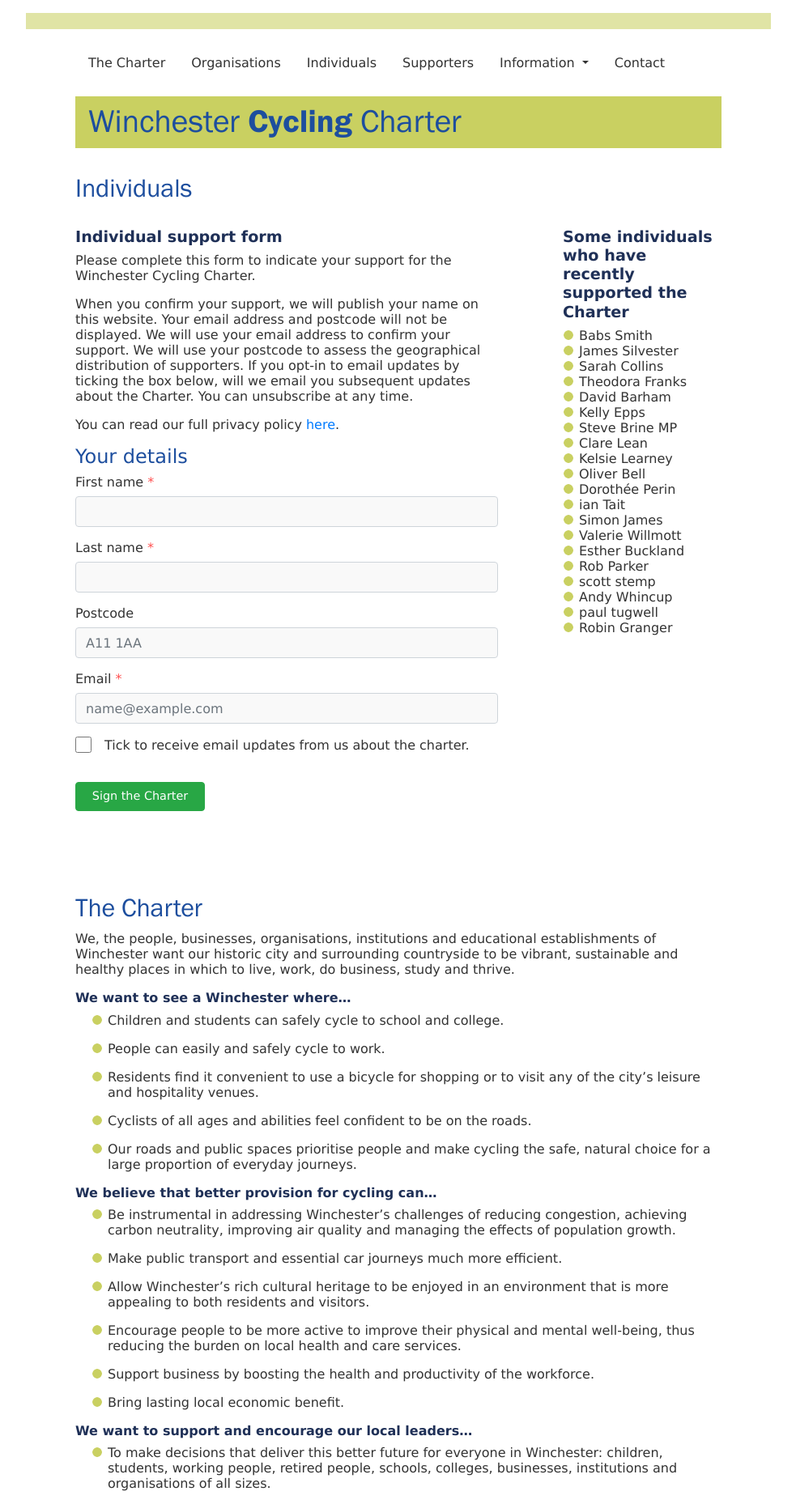
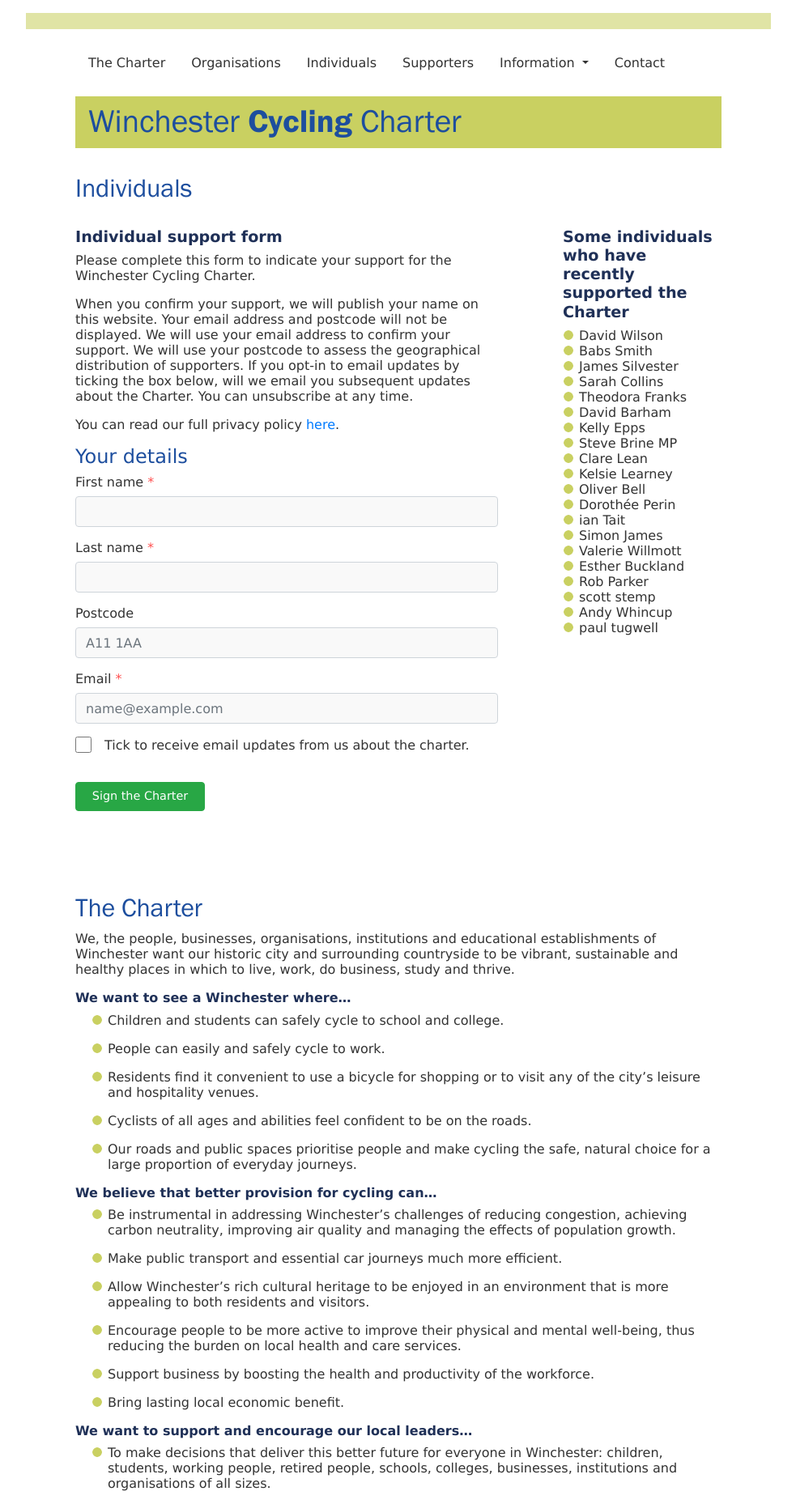
Before and after one commit to winchestercyclingcharter/winchestercyclingcharter.github.io, a Jekyll site: the page built from ind-page.md, in a window 1280 px wide. Shown: the whole page at 81% size, without its empty margins (148-1131 px from the left). Built offline with Jekyll 4.4.1, drawn with Linux system fonts in a browser that asks for light colours; nearby versions of some CDN libraries.

Commit message:
Update people.yml

```diff
--- a/_data/people.yml
+++ b/_data/people.yml
@@ -459,3 +459,4 @@
 - { lastname: Barham, firstname: David, dt: 20210428-150743-246714 }
 - { lastname: Perin, firstname: Dorothée, dt: 20210426-105812-094831 }
 - { lastname: Smith, firstname: Babs, dt: 20210508-165451-820039 }
+- { lastname: Wilson, firstname: David, dt: 20210525-181948-832594 }
```
